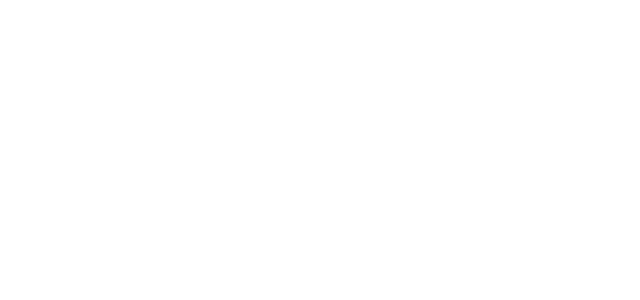
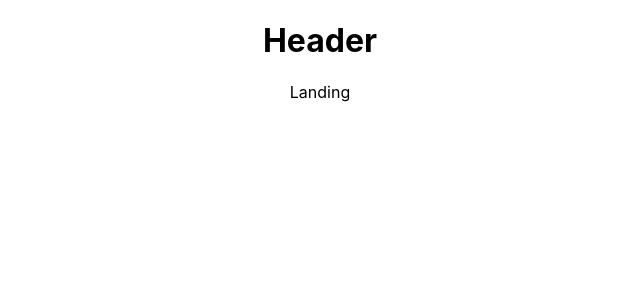
Before and after one commit to MaiineV/Portfolio, a React (Create React App) app: page / in a window 1280 px wide. Shown: the top 300 px of the page, without its empty margins (320-960 px from the left). Built offline with nearby package versions, Linux system fonts and the light colour scheme.

Commit message:
Base Page Settings

```diff
--- a/src/App.js
+++ b/src/App.js
@@ -1,9 +1,20 @@
+import { BrowserRouter as Router, Routes, Route } from 'react-router-dom';
 import './App.css';
+import { Header } from './components/Header';
+import { Landing } from './pages/Landing';
+import { NoMatch } from './pages/NoMatch';
+
 
 function App() {
   return (
     <div className="App">
-
+      <Header />
+      <Router>
+        <Routes>
+          <Route path="/" element={<Landing />} />
+          <Route path="*" element={<NoMatch />} />
+        </Routes>
+      </Router>
     </div>
   );
 }
--- /dev/null
+++ b/src/components/Header.js
@@ -0,0 +1,9 @@
+import React from 'react'
+
+export function Header() {
+  return (
+    <div>
+        <h1>Header</h1>
+    </div>
+  )
+}
--- /dev/null
+++ b/src/pages/Landing.js
@@ -0,0 +1,7 @@
+import React from 'react'
+
+export function Landing() {
+  return (
+    <div>Landing</div>
+  )
+}
--- /dev/null
+++ b/src/pages/NoMatch.js
@@ -0,0 +1,7 @@
+import React from 'react'
+
+export function NoMatch() {
+  return (
+    <div>NoMatch</div>
+  )
+}
```
